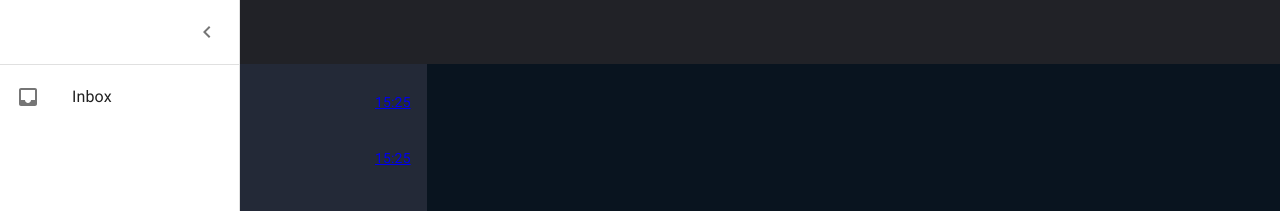
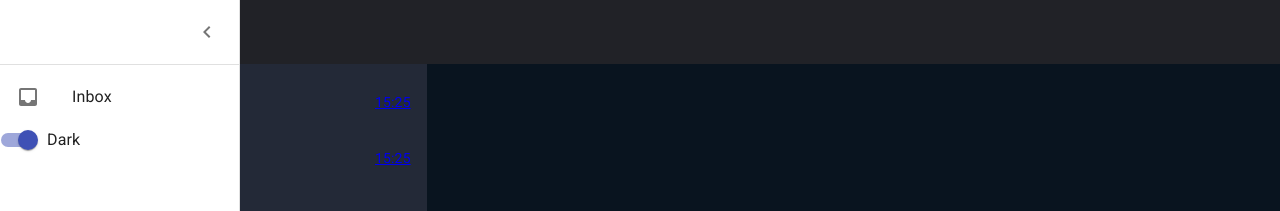
Before and after one commit to AleR111/React, a React (Create React App) app in the folder my-react-app/: page /chat in a window 1280 px wide. Both pictures are taken after a click on the button "open drawer". Shown: the top 211 px of the page. Built offline with nearby package versions, Linux system fonts and the light colour scheme.

Commit message:
added theme switcher

```diff
--- a/my-react-app/src/components/header/Header.js
+++ b/my-react-app/src/components/header/Header.js
@@ -9,6 +9,8 @@ import {
   ListItem,
   ListItemIcon,
   ListItemText,
+  Switch,
+  FormControlLabel,
 } from "@material-ui/core"
 import { makeStyles, useTheme } from "@material-ui/core/styles"
 import {
@@ -96,6 +98,16 @@ export const Header = () => {
   const handleDrawerClose = () => {
     setOpen(false)
   }
+/////////////
+
+  const [state, setState] = useState({
+    checkedA: true,
+    checkedB: true,
+  });
+
+  const handleChange = (event) => {
+    setState({ ...state, [event.target.name]: event.target.checked });
+  };
 
   return (
     <div className={classes.root}>
@@ -146,6 +158,19 @@ export const Header = () => {
               <ListItemText primary={text} />
             </ListItem>
           ))}
+          <FormControlLabel
+            labelPlacement="end"
+            control={
+              <Switch
+                checked={state.checkedB}
+                onChange={handleChange}
+                color="primary"
+                name="checkedB"
+                value="light"
+              />
+            }
+            label="Dark"
+          />
         </List>
       </Drawer>
     </div>
```
